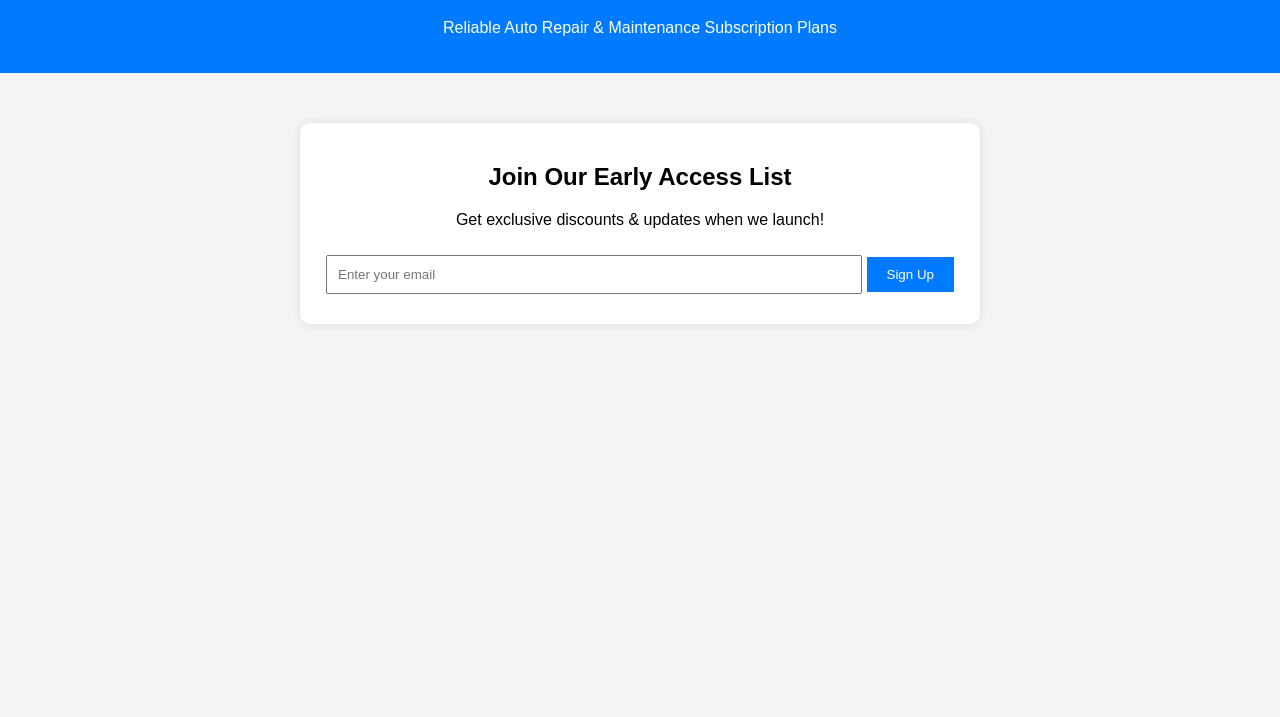
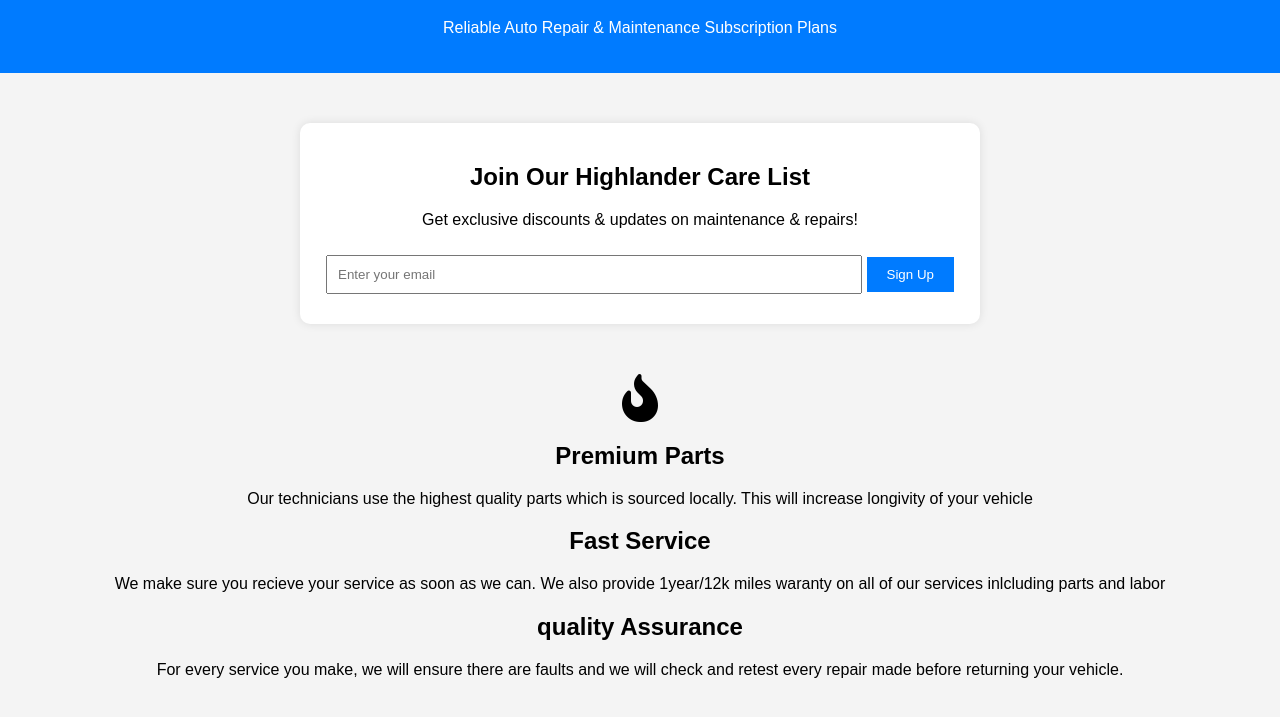
Before and after one commit to kdrid001/highlanderautomotive, a plain HTML site: page frontend/landing/index.html in a window 1280 px wide. Shown: the part 81-798 px from the top of the page. Drawn offline with Linux system fonts and the light colour scheme.

Commit message:
Added features section to landing page with awesome fonts icons

```diff
--- a/frontend/landing/index.html
+++ b/frontend/landing/index.html
@@ -1,10 +1,14 @@
 <!DOCTYPE html>
 <html lang="en">
 <head>
+    <title>Highlander Automotive - Auto Repair Subscription</title>
     <meta charset="UTF-8">
     <meta name="viewport" content="width=device-width, initial-scale=1.0">
-    <title>Highlander Automotive - Auto Repair Subscription</title>
+    <meta name="description" content="description goes here">
+    <meta name="keywords" content="keywords goes here">
+
     <link rel="stylesheet" href="styles.css">
+    <link rel="stylesheet" href="https://cdnjs.cloudflare.com/ajax/libs/font-awesome/6.7.2/css/all.min.css" integrity="sha512-Evv84Mr4kqVGRNSgIGL/F/aIDqQb7xQ2vcrdIwxfjThSH8CSR7PBEakCr51Ck+w+/U6swU2Im1vVX0SVk9ABhg==" crossorigin="anonymous" referrerpolicy="no-referrer" />
 </head>
 <body>
     <header>
@@ -13,13 +17,31 @@
     </header>
 
     <section class="email-signup">
-        <h2>Join Our Early Access List</h2>
-        <p>Get exclusive discounts & updates when we launch!</p>
+        <h2>Join Our Highlander Care List</h2>
+        <p>Get exclusive discounts & updates on maintenance & repairs!</p>
         <form id="email-form">
             <input type="email" id="email" placeholder="Enter your email" required>
             <button type="submit">Sign Up</button>
         </form>
         <p id="confirmation" style="display:none;">Thank you for signing up!</p>
+    </section>
+
+    <section id="features">
+        <div class="grid">
+            <div class="icon">
+                <i class="fa-solid fa-3x fa-fire-flame-curved"></i>
+            </div>
+            <h2>Premium Parts</h2>
+            <p>Our technicians use the highest quality parts which is sourced locally. This will increase longivity of your vehicle</p>
+        </div>
+        <div>
+            <h2>Fast Service</h2>
+            <p>We make sure you recieve your service as soon as we can. We also provide 1year/12k miles waranty on all of our services inlcluding parts and labor</p>
+        </div>
+        <div>
+            <h2>quality Assurance</h2>
+            For every service you make, we will ensure there are faults and we will check and retest every repair made before returning your vehicle.
+        </div>
     </section>
 
     <section id="pricing">
```
